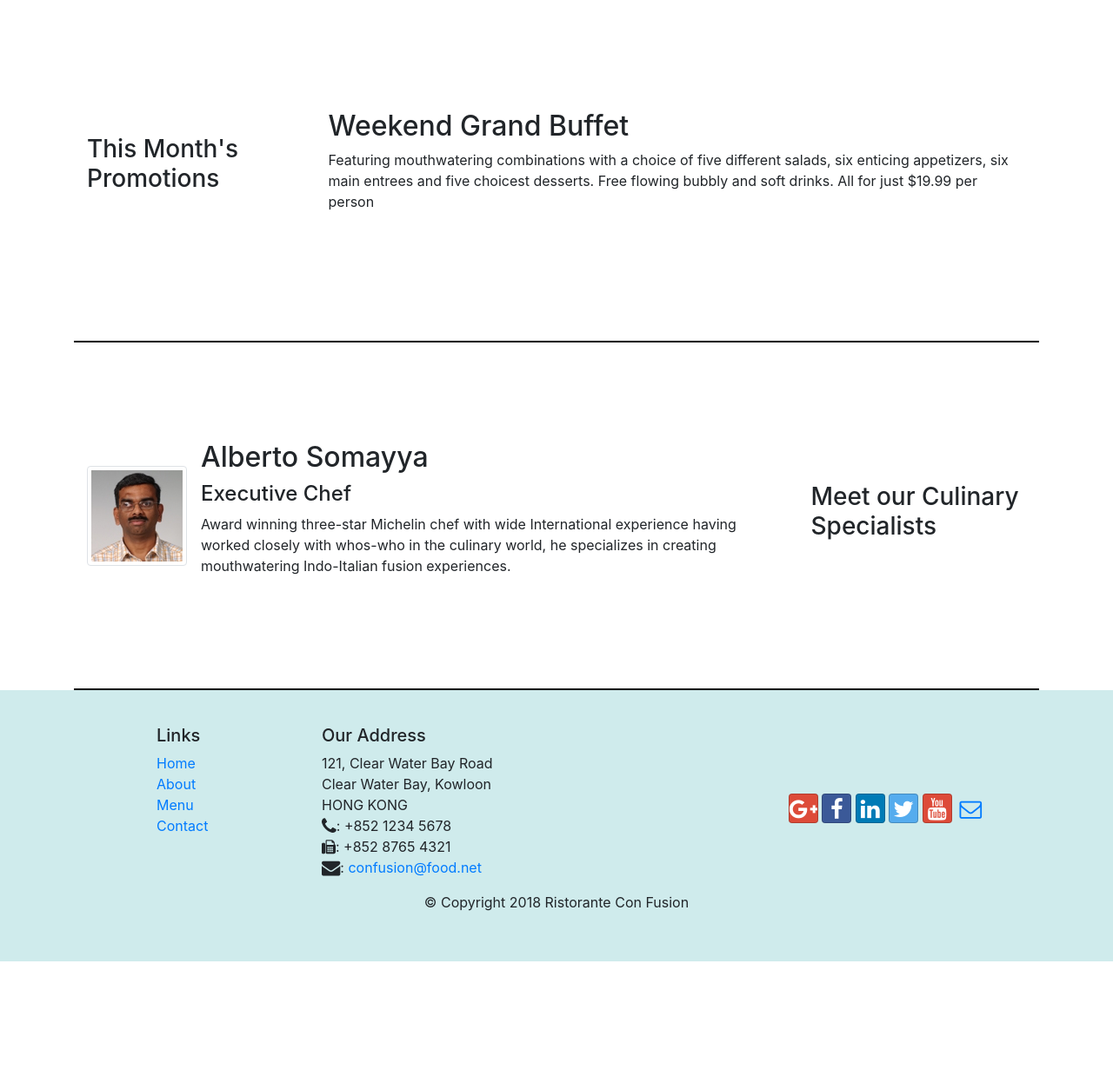
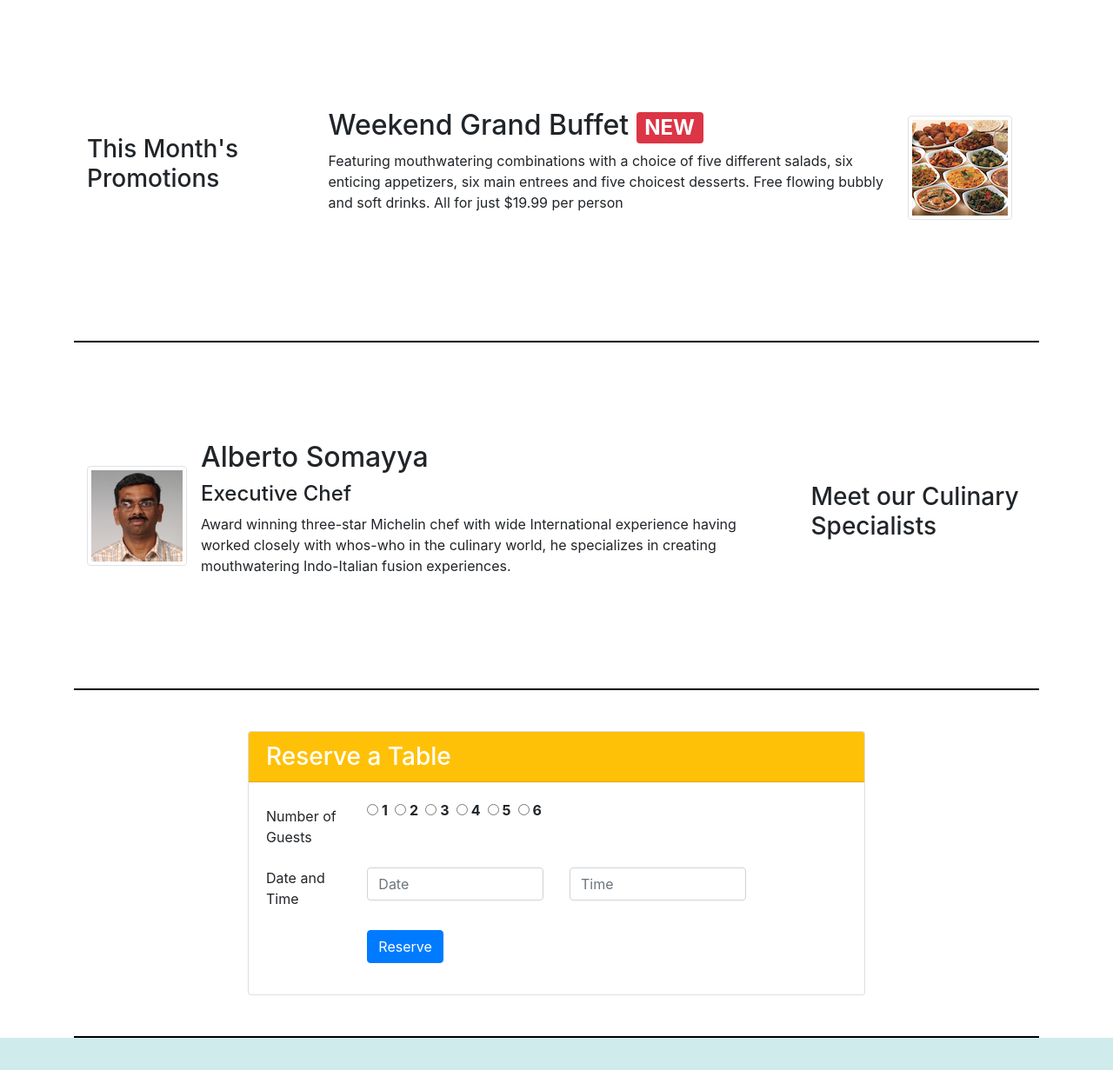
Before and after one commit to av392172/bootstrap, a website: page index.html in a window 1280 px wide. Shown: the part 740-1971 px from the top of the page at 87% size. Before the commit the page ends 1846 px from the top, so only its background shows below. Drawn offline with nearby package versions, Linux system fonts and the light colour scheme.

Commit message:
Assignment-2

```diff
--- a/index.html
+++ b/index.html
@@ -46,8 +46,11 @@
                     <p>We take inspiration from the World's best cuisines, and create a unique fusion experience. Our
                         lipsmacking creations will tickle your culinary senses!</p>
                 </div>
-                <div class="col-12 col-sm align-self-center">
+                <div class="col-12 col-sm-3 align-self-center">
                     <img src="img/logo.png" class="image-fluid">
+                </div>
+                <div class="col-12 col-sm-3 align-self-center">
+                    <a href="#reserve-form" class="btn btn-sm btn-warning">Reserve Table</a>
                 </div>
             </div>
         </div>
@@ -62,7 +65,8 @@
                 <div class="media">
                     <img class="d-flex mr-3 img-thumbnail align-self-center" src="img/uthappizza.png" alt="uthappizza">
                     <div class="media-body">
-                        <h2 class="mt-0">Uthappizza <span class="badge badge-danger">HOT</span> <span class="badge badge-pill badge-secondary">$4.99</span></h2>
+                        <h2 class="mt-0">Uthappizza <span class="badge badge-danger">HOT</span> <span
+                                class="badge badge-pill badge-secondary">$4.99</span></h2>
                         <p>A unique combination of Indian Uthappam (pancake) and Italian pizza, topped with Cerignola
                             olives,
                             ripe vine cherry tomatoes, Vidalia onion, Guntur chillies and Buffalo Paneer.</p>
@@ -77,10 +81,17 @@
                 <h3>This Month's Promotions</h3>
             </div>
             <div class="col col-sm col-md">
-                <h2>Weekend Grand Buffet</h2>
-                <p>Featuring mouthwatering combinations with a choice of five different salads, six enticing appetizers,
-                    six main entrees and five choicest desserts. Free flowing bubbly and soft drinks. All for just
-                    $19.99 per person </p>
+                <div class="media">
+                    <div class="media-body">
+                        <h2>Weekend Grand Buffet <span class="badge badge-danger">NEW</span></h2>
+                        <p>Featuring mouthwatering combinations with a choice of five different salads, six enticing
+                            appetizers,
+                            six main entrees and five choicest desserts. Free flowing bubbly and soft drinks. All for
+                            just
+                            $19.99 per person </p>
+                    </div>
+                    <img class="d-flex mr-3 img-thumbnail align-self-center" src="img/buffet.png" alt="grand buffet">
+                </div>
             </div>
         </div>
 
@@ -94,13 +105,54 @@
                     <div class="media-body">
                         <h2 class="mt-0">Alberto Somayya</h2>
                         <h4>Executive Chef</h4>
-                        <p>Award winning three-star Michelin chef with wide International experience having worked closely with
+                        <p>Award winning three-star Michelin chef with wide International experience having worked
+                            closely with
                             whos-who in the culinary world, he specializes in creating mouthwatering Indo-Italian fusion
                             experiences. </p>
-                        </div>
                     </div>
+                </div>
             </div>
         </div>
+
+        <div class="row row-content align-items-center">
+            <div class="col-12 col-sm-8 mx-auto">
+                <div class="card">
+                    <h3 class="card-header bg-warning text-white">Reserve a Table</h3>
+                    <div class="card-body">
+                        <form id="reserve-form">
+                            <div class="form-group row">
+                                <label for="optradio" class="col-md-2 col-form-label radio-inline">Number of
+                                    Guests</label>
+                                <div class="col-md-10">
+                                    <input type="radio" name="optradio" id="optradio"><strong> 1&nbsp;</strong>
+                                    <input type="radio" name="optradio" id="optradio"><strong> 2&nbsp;</strong>
+                                    <input type="radio" name="optradio" id="optradio"><strong> 3&nbsp;</strong>
+                                    <input type="radio" name="optradio" id="optradio"><strong> 4&nbsp;</strong>
+                                    <input type="radio" name="optradio" id="optradio"><strong> 5&nbsp;</strong>
+                                    <input type="radio" name="optradio" id="optradio"><strong> 6&nbsp;</strong>
+                                </div>
+                            </div>
+                            <div class="form-group row">
+                                <label for="dateandtime" class="col-md-2">Date and Time</label>
+                                <div class="col-4 col-md-4">
+                                    <input class="form-control" type="text" name="date" id="date" placeholder="Date">
+                                </div>
+                                <div class="col-4 col-md-4">
+                                    <input type="text" class="form-control" name="time" id="time" placeholder="Time">
+                                </div>
+                            </div>
+                            <div class="form-group row">
+                                <div class="offset-md-2 col-md-10">
+                                    <button class="btn btn-primary " type="submit">Reserve</button>
+                                </div>
+                            </div>
+
+                        </form>
+                    </div>
+                </div>
+            </div>
+        </div>
+
     </div>
 
     <footer class="footer">
```
Also changed, not shown: contactus.html (+0 -2 lines).
